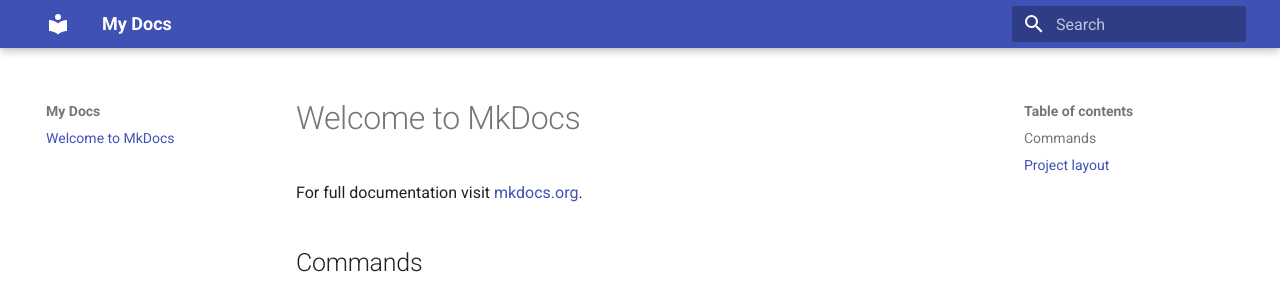
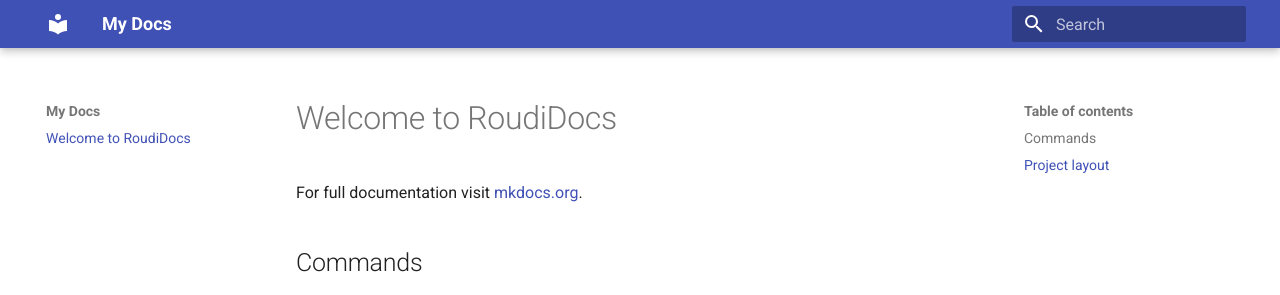
Before and after one commit to roudika/RoudiDoc, an MkDocs documentation site: the page built from docs/index.md, in a window 1280 px wide. Shown: the top 295 px of the page. Built offline with MkDocs 1.6.1 and Material for MkDocs 9.7.7, drawn with Linux system fonts in a browser that asks for light colours.

Commit message:
Update index.md

```diff
--- a/docs/index.md
+++ b/docs/index.md
@@ -1,4 +1,4 @@
-# Welcome to MkDocs
+# Welcome to RoudiDocs
 
 For full documentation visit [mkdocs.org](https://www.mkdocs.org).
 
```
